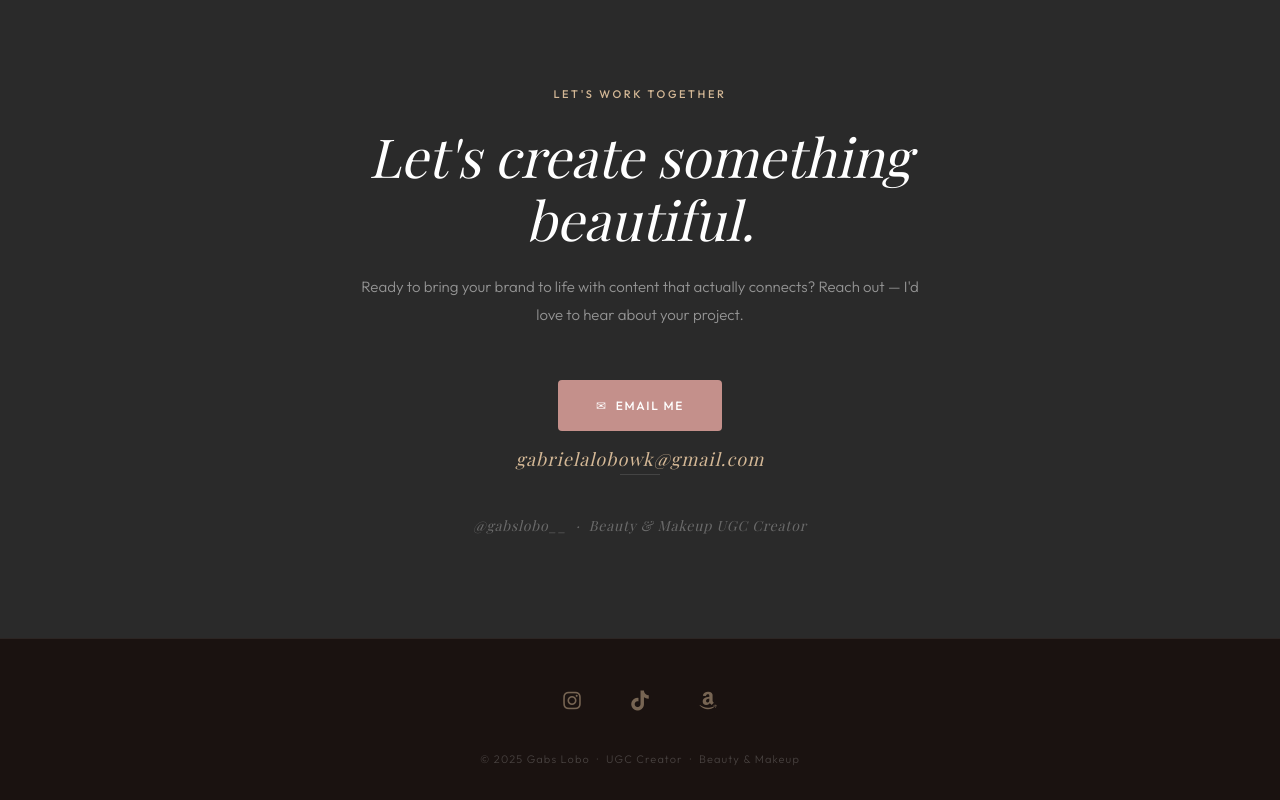
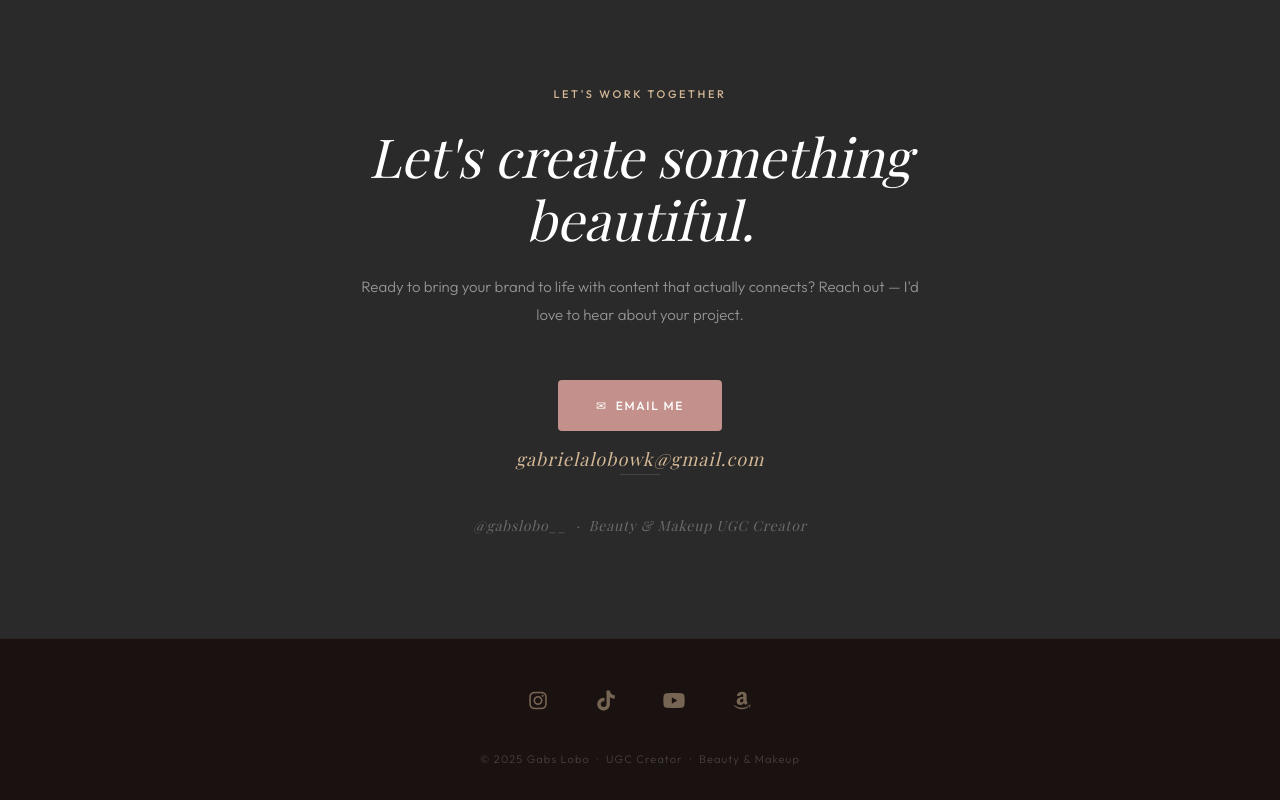
Before and after one commit to BrandenBedoya/gabslobo-website, a plain HTML site: page index.html in a window 1280 px wide. Shown: the part 4659-5459 px from the top of the page. Drawn offline with nearby package versions, Linux system fonts and the light colour scheme; a web font is replaced by a local one.

Commit message:
Add YouTube link to footer social icons
Placed between TikTok and Amazon so the social platforms stay grouped and the
storefront link stays last. No new CSS needed — the platform classes are
semantic hooks and all styling comes from .footer-social-link.

Co-Authored-By: Claude Opus 5 (1M context) <noreply@anthropic.com>

```diff
--- a/index.html
+++ b/index.html
@@ -1441,6 +1441,9 @@
       <a href="https://www.tiktok.com/@gabslobo_" target="_blank" rel="noopener noreferrer" class="footer-social-link tiktok" title="TikTok">
         <i class="fab fa-tiktok" aria-hidden="true"></i>
       </a>
+      <a href="https://www.youtube.com/@Gabsloboo" target="_blank" rel="noopener noreferrer" class="footer-social-link youtube" title="YouTube">
+        <i class="fab fa-youtube" aria-hidden="true"></i>
+      </a>
       <a href="https://a.co/d/02YYw133" target="_blank" rel="noopener noreferrer" class="footer-social-link amazon" title="Amazon Storefront">
         <i class="fab fa-amazon" aria-hidden="true"></i>
       </a>
```
Also changed, not shown: 1 other file.
